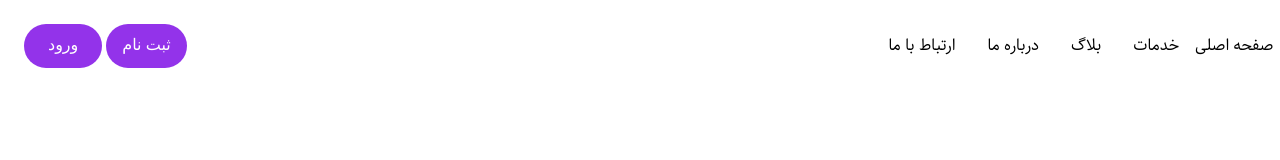
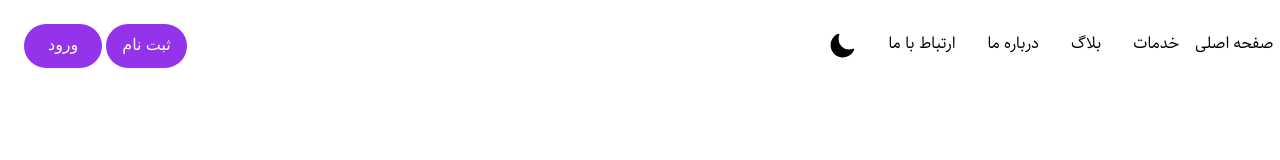
Before and after one commit to Radmehrr/simcart-shop-nextjs, a Next.js app: page / in a window 1280 px wide. Shown: the top 160 px of the page. Built offline with nearby package versions, Linux system fonts and the light colour scheme.

Commit message:
dark mode

```diff
--- a/package.json
+++ b/package.json
@@ -9,9 +9,11 @@
     "lint": "next lint"
   },
   "dependencies": {
+    "@heroicons/react": "^2.0.8",
     "axios": "^0.27.2",
     "jalali-moment": "^3.3.11",
     "next": "12.2.5",
+    "next-themes": "^0.2.0",
     "react": "18.2.0",
     "react-dom": "18.2.0"
   },
--- a/pages/_app.tsx
+++ b/pages/_app.tsx
@@ -1,8 +1,13 @@
 import "../styles/globals.css";
 import type { AppProps } from "next/app";
+import { ThemeProvider } from "next-themes";
 
 function MyApp({ Component, pageProps }: AppProps) {
-  return <Component {...pageProps} />;
+  return (
+    <ThemeProvider enableSystem={true} attribute="class">
+      <Component {...pageProps} />
+    </ThemeProvider>
+  );
 }
 
 export default MyApp;
--- a/src/components/navbar.tsx
+++ b/src/components/navbar.tsx
@@ -1,4 +1,5 @@
 import { useState } from "react";
+import ThemeChanger from "./themeChanger";
 
 export function Navbar() {
   const [openMenu, setOpenMenu] = useState(false);
@@ -29,6 +30,10 @@ export function Navbar() {
           <a href="#" className="hover:text-purple-800">
             ارتباط با ما
           </a>
+
+          <div>
+            <ThemeChanger />
+          </div>
         </div>
 
         <div className="flex">
@@ -49,7 +54,7 @@ export function Navbar() {
           id="menu-btn"
           type="button"
           className={`${
-            openMenu && "open"
+            !openMenu && "open"
           } block hamburger md:hidden focus:outline-none cursor-pointer `}
           onClick={() => setOpenMenu(!openMenu)}
         >
@@ -62,7 +67,7 @@ export function Navbar() {
       <div className="md:hidden">
         <div
           id="menu"
-          className={`absolute flex flex-col items-center
+          className={`absolute flex flex-col items-center dark:text-black
           self-end py-8 mt-10 space-y-6 font-bold top-[-400px]
           transition-all ease-in duration-500
         bg-white sm:w-auto sm:self-center left-6 right-6 drop-shadow-md ${
@@ -84,6 +89,9 @@ export function Navbar() {
           <a href="#" className="hover:text-purple-800">
             ارتباط با ما
           </a>
+          <div>
+            <ThemeChanger />
+          </div>
         </div>
       </div>
     </nav>
--- /dev/null
+++ b/src/components/themeChanger.tsx
@@ -0,0 +1,37 @@
+import { useTheme } from "next-themes";
+import { MoonIcon, SunIcon } from "@heroicons/react/24/solid";
+import { useEffect, useState } from "react";
+
+const ThemeChanger = () => {
+  const { systemTheme, theme, setTheme } = useTheme();
+  const [mounted, setMounted] = useState(false);
+
+  useEffect(() => setMounted(true), []);
+
+  const renderThemeChanger = () => {
+    if (!mounted) return null;
+
+    const currentTheme = theme == "system" ? systemTheme : theme;
+
+    if (currentTheme == "dark") {
+      return (
+        <SunIcon
+          className="w-7 h-7"
+          role="button"
+          onClick={() => setTheme("light")}
+        />
+      );
+    } else {
+      return (
+        <MoonIcon
+          className="w-7 h-7"
+          role="button"
+          onClick={() => setTheme("dark")}
+        />
+      );
+    }
+  };
+  return <div>{renderThemeChanger()}</div>;
+};
+
+export default ThemeChanger;
--- a/tailwind.config.js
+++ b/tailwind.config.js
@@ -1,6 +1,7 @@
 /** @type {import('tailwindcss').Config} */
 module.exports = {
   content: ["./pages/**/*.{js,ts,jsx,tsx}", "./src/**/*.{js,jsx,ts,tsx}"],
+  darkMode: "class",
   theme: {
     screens: {
       sm: "480px",
```
Also changed, not shown: 1 other file (tests, documents, lock files or other folders).
